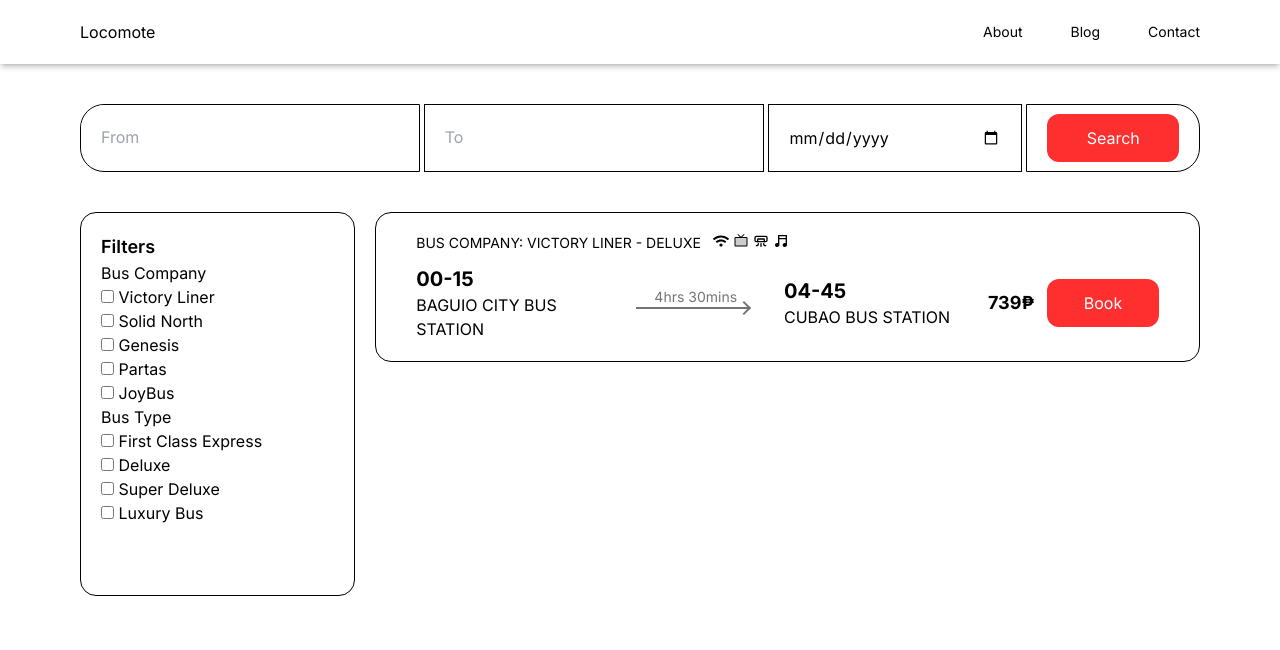
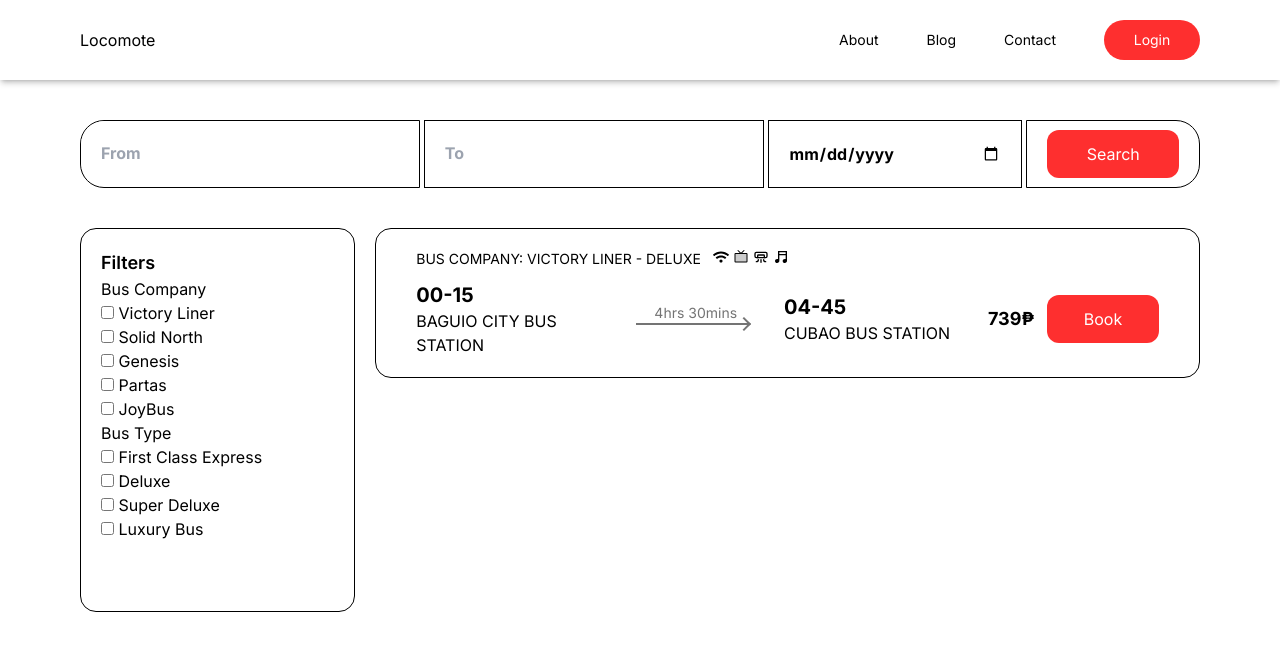
Before and after one commit to knowsblednyahaha/Locomote, a Next.js app: page /book in a window 1280 px wide. Shown: the top 650 px of the page. Built offline with nearby package versions, Linux system fonts and the light colour scheme.

Commit message:
updated header and seachbooking in the book page

```diff
--- a/app/components/Book/Header.tsx
+++ b/app/components/Book/Header.tsx
@@ -39,6 +39,13 @@ export default function Header() {
               </li>
             ))}
           </ul>
+          <div>
+            <Link href={"/login"}>
+              <button className="sm:h-10 sm:w-24 bg-[#FE2F2F] text-white rounded-3xl">
+                Login
+              </button>
+            </Link>
+          </div>
         </div>
         <div className="sm:hidden md:invisible">
           <div className="text-2xl md:hidden text-black">
@@ -59,10 +66,17 @@ export default function Header() {
                 </div>
               </div>
             </div>
-            <div className="h-full flex flex-col justify-center items-center text-black text-5xl gap-y-10">
+            <div className="w-full h-full flex flex-col justify-center items-center text-black text-5xl gap-y-10">
               <div>About</div>
               <div>Blog</div>
               <div>Contact</div>
+              <div>
+                <Link href={"/login"}>
+                  <button className="h-20 w-52 bg-[#FE2F2F] text-white rounded-3xl">
+                    Login
+                  </button>
+                </Link>
+              </div>
             </div>
           </div>
         )}
--- a/app/components/Book/SearchBooking.tsx
+++ b/app/components/Book/SearchBooking.tsx
@@ -3,7 +3,7 @@ import { FaWifi } from "react-icons/fa";
 import { PiTelevisionSimpleDuotone } from "react-icons/pi";
 import { TbAirConditioning } from "react-icons/tb";
 import { IoMdMusicalNotes } from "react-icons/io";
-import "./arrow.scss";
+import "./sass/arrow.scss";
 
 export default function SearchBooking() {
   return (
@@ -14,14 +14,23 @@ export default function SearchBooking() {
             <input
               type="text"
               placeholder="From"
-              className="p-5 w-full md:rounded-s-3xl"
+              className="p-5 w-full md:rounded-s-3xl focus:outline-none font-bold"
             />
           </div>
           <div className="border border-black md:w-3/12 lg:w-4/12">
-            <input type="text" placeholder="To" className="p-5 w-full" />
+            <input
+              type="text"
+              placeholder="To"
+              className="p-5 w-full focus:outline-none font-bold"
+            />
           </div>
           <div className="border border-black md:w-3/12 lg:w-3/12">
-            <input type="date" name="" id="" className="p-5 w-full" />
+            <input
+              type="date"
+              name=""
+              id=""
+              className="p-5 w-full focus:outline-none font-bold"
+            />
           </div>
           <div className="md:rounded-e-3xl md:border border-black px-5 md:w-3/12 lg:w-2/12 flex justify-center items-center">
             <button className="w-60 md:w-full h-12 md:h-content text-sm md:text-base bg-[#FE2F2F] rounded-xl text-white">
--- a/app/components/Home/Header.tsx
+++ b/app/components/Home/Header.tsx
@@ -66,6 +66,13 @@ export default function Header() {
               <div>About</div>
               <div>Blog</div>
               <div>Contact</div>
+              <div>
+                <Link href={"/login"}>
+                  <button className="h-20 w-52 bg-[#FE2F2F] text-white rounded-3xl">
+                    Login
+                  </button>
+                </Link>
+              </div>
             </div>
           </div>
         )}
```
Also changed, not shown: app/components/Book/sass/arrow.scss (renamed from app/components/Book/arrow.scss).
